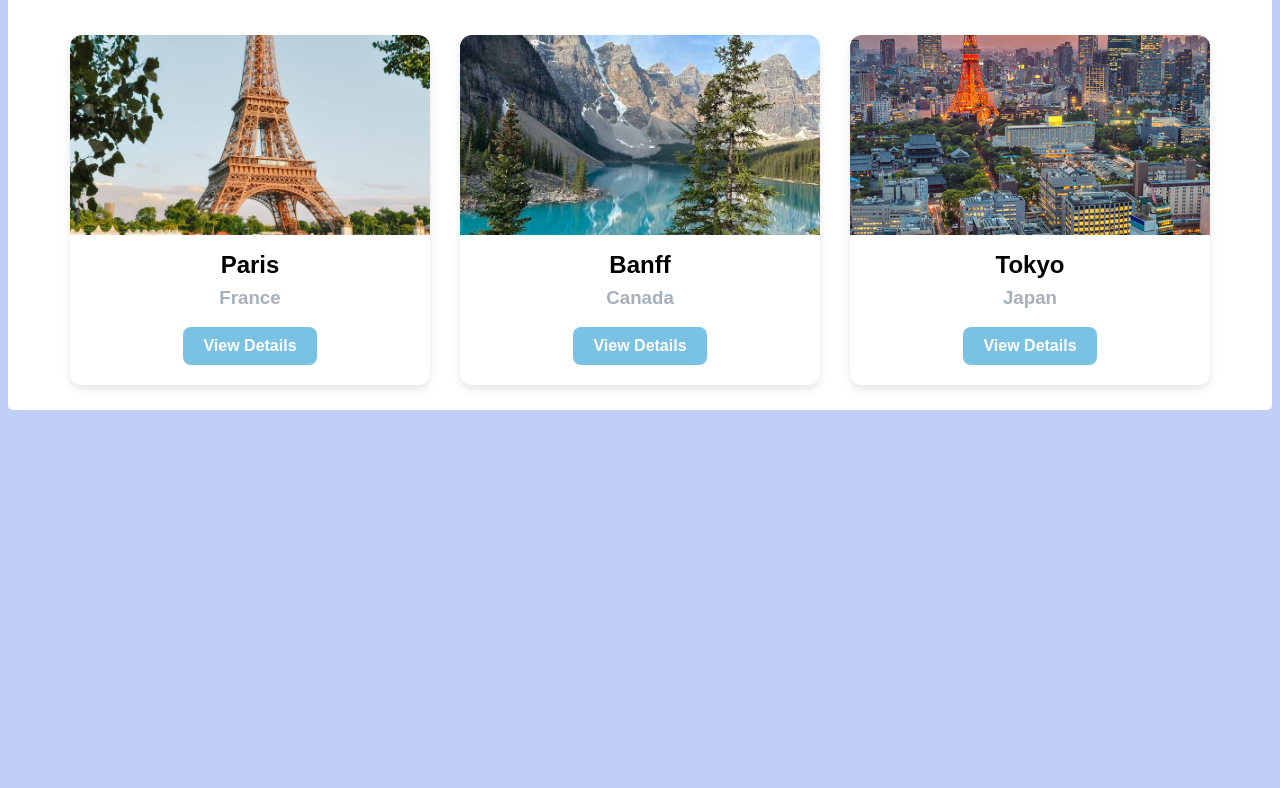
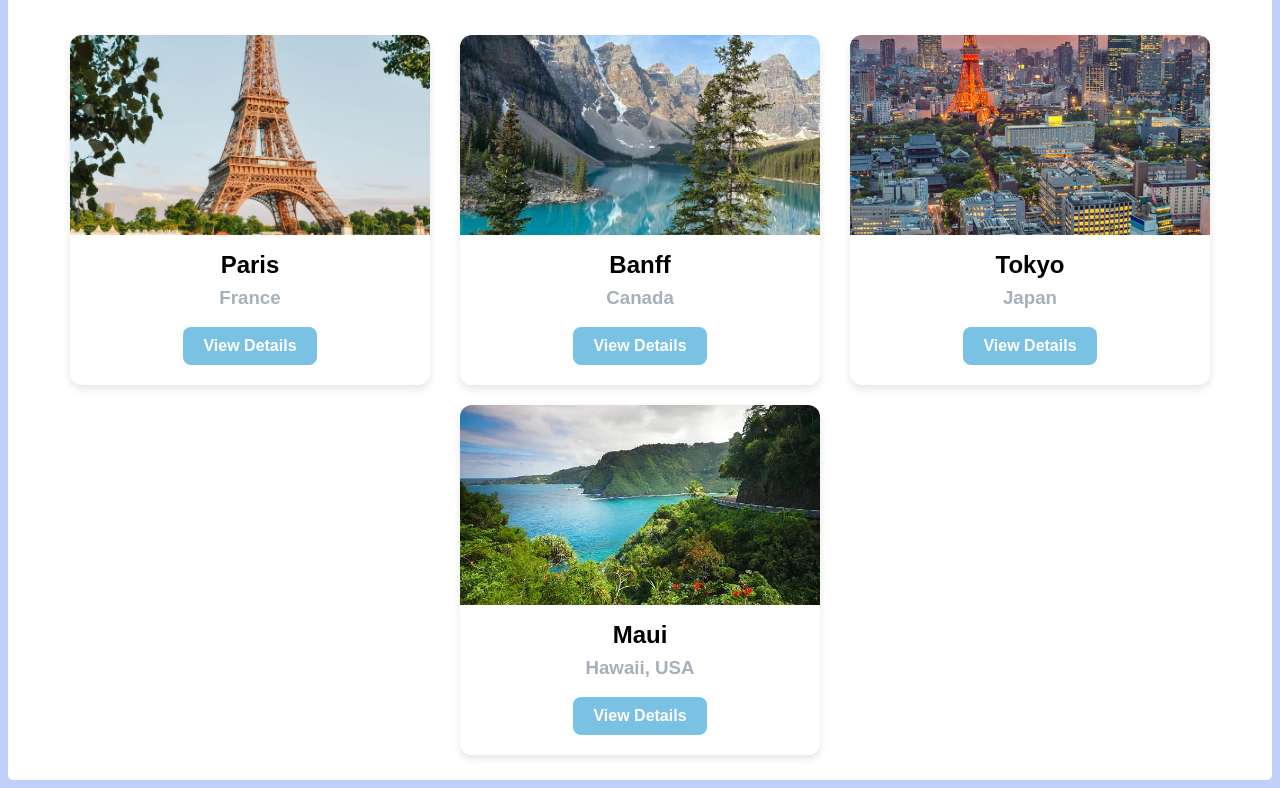
Before and after one commit to AedennW/OCVTS-Mini-Project-5, a plain HTML site: page index.html in a window 1280 px wide. Shown: the part 471-1259 px from the top of the page. Before the commit the page ends 889 px from the top, so only its background shows below. Drawn offline with Linux system fonts and the light colour scheme; a web font is replaced by a local one.

Commit message:
Finished Index Page

```diff
--- a/index.html
+++ b/index.html
@@ -70,11 +70,19 @@
             <img src="images/tokyo-japan.jpg" alt="Tokyo, Japan" class="tokyo-img">
                 <div class="Tokyo-card-content">
                     <h1 class="main-text-tokyo">Tokyo</h1>
-                    <h3 class="secondary-text-banff">Japan</h3>
-                    <a href="banff.html" class="tokyo-a">View Details</a>
+                    <h3 class="secondary-text-tokyo">Japan</h3>
+                    <a href="tokyo.html" class="tokyo-a">View Details</a>
                 </div>
         </div>
 
+        <div class="Maui-card">
+            <img src="images/maui-hawaii.webp" alt="Maui, Hawaii, USA" class="maui-img">
+                <div class="Maui-card-content">
+                    <h1 class="main-text-maui">Maui</h1>
+                    <h3 class="secondary-text-maui">Hawaii, USA</h3>
+                    <a href="tokyo.html" class="maui-a">View Details</a>
+                </div>
+        </div>
     </section>
 </body>
 </html>
--- a/style.css
+++ b/style.css
@@ -115,7 +115,8 @@ header nav a:hover {
 
 .Paris-card,
 .Banff-card,
-.Tokyo-card {
+.Tokyo-card,
+.Maui-card {
     box-sizing: border-box;
     width: 360px;
     max-width: 100%;
@@ -130,7 +131,8 @@ header nav a:hover {
 
 .paris-img,
 .banff-img,
-.tokyo-img {
+.tokyo-img,
+.maui-img {
     display: block;
     width: 100%;
     height: 200px;
@@ -139,7 +141,8 @@ header nav a:hover {
 
 .Paris-card-content,
 .Banff-card-content,
-.Tokyo-card-content {
+.Tokyo-card-content,
+.Maui-card-content {
     padding: 1px 15px 20px;
     line-height: normal;
     text-align: center;
@@ -147,20 +150,23 @@ header nav a:hover {
 
 .main-text-paris,
 .main-text-banff,
-.main-text-tokyo {
+.main-text-tokyo,
+.main-text-maui {
     margin: 15px 0 8px;
 }
 
 .secondary-text-paris,
 .secondary-text-banff,
-.secondary-text-tokyo {
+.secondary-text-tokyo,
+.secondary-text-maui {
     margin: 8px 0 18px;
     color: #A6B0BB;
 }
 
 .paris-a,
 .banff-a,
-.tokyo-a {
+.tokyo-a,
+.maui-a {
     display: inline-flex;
     align-items: center;
     justify-content: center;
@@ -180,7 +186,8 @@ header nav a:hover {
 
 .paris-a:hover,
 .banff-a:hover,
-.tokyo-a:hover {
+.tokyo-a:hover,
+.maui-a:hover {
     transform: scale(1.05);
 }
 
```
Also changed, not shown: banff.html (added), images/maui-hawaii.webp (added), maui.html (added), tokyo.html (added).
